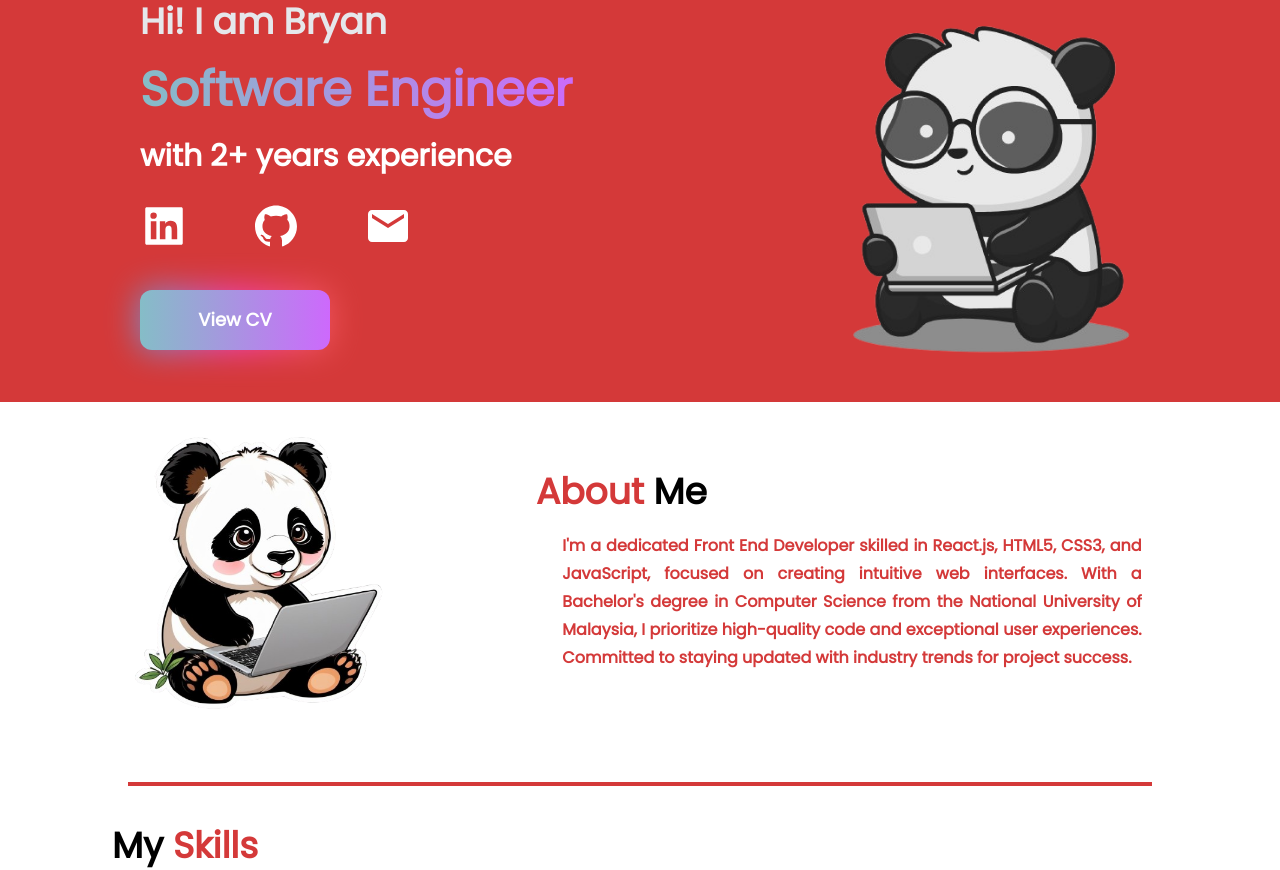
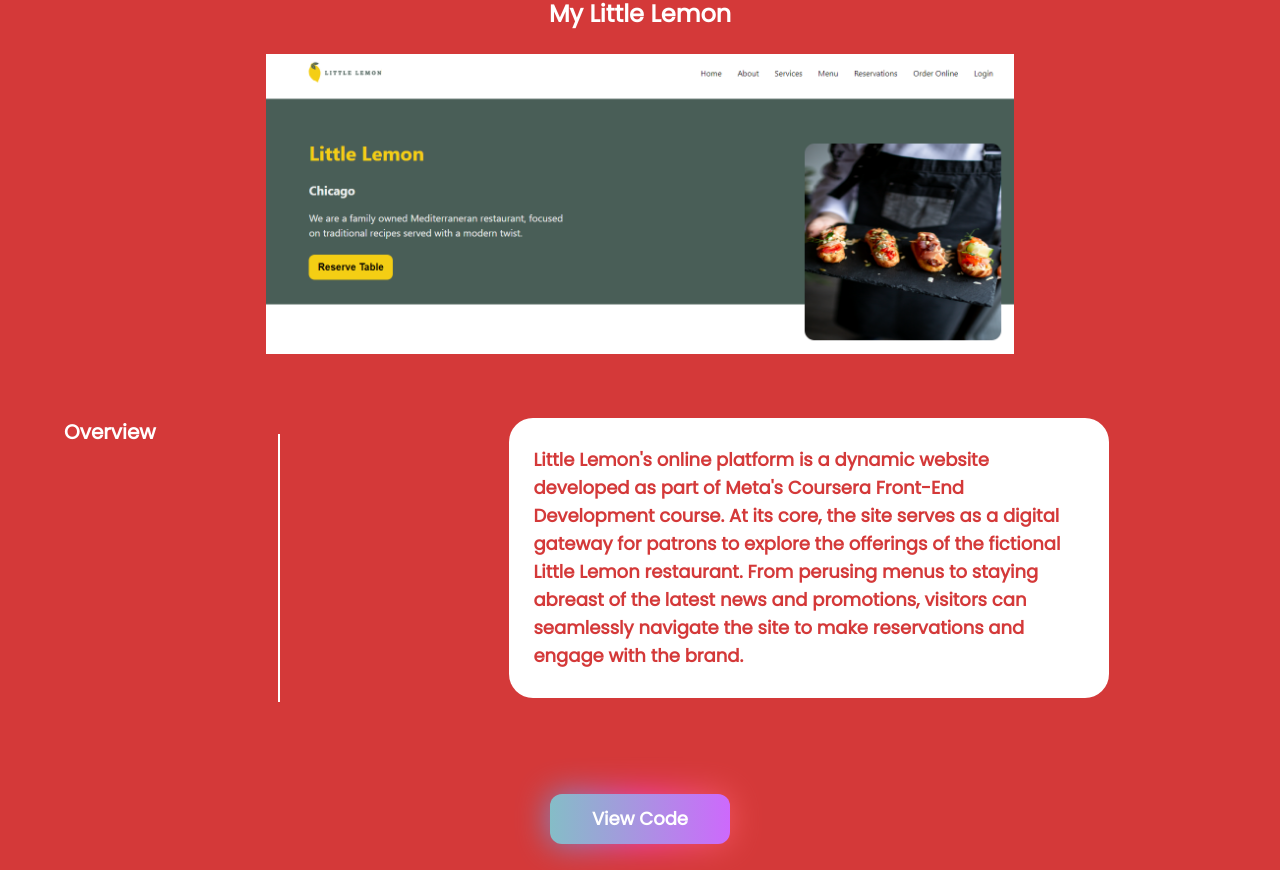
Before and after one commit to kalilim269/my-portfolio, a React (Create React App) app: page /little-lemon in a window 1280 px wide. Shown: the part 134-1004 px from the top of the page. Built offline with nearby package versions, Linux system fonts and the light colour scheme.

Commit message:
update project

```diff
--- a/src/App.js
+++ b/src/App.js
@@ -1,27 +1,21 @@
-import About from "./components/About";
-import Contact from "./components/Contact";
-import Experience from "./components/Experience";
+import Navbar from "./components/Navbar";
 import Footer from "./components/Footer";
-import Home from "./components/Home";
-import Navbar from "./components/Navbar";
-import Work from "./components/Work";
-import Skill from "./components/Skills";
-
+import HomePage from "./pages/HomePage";
+import LittleLemon from "./pages/LittleLemon";
+import { BrowserRouter as Router, Routes, Route } from "react-router-dom";
 
 function App() {
   return (
-    <div>
-      <Navbar/>
-      <Home/>
-      <About/>
-      <Skill />
-      <Work/>
-      <Experience/>
-      <Contact/>
-      <Footer/>
-
-    </div>
-
+    <Router>
+      <div>
+        <Navbar />
+        <Routes>
+          <Route path="/" element={<HomePage />} />
+          <Route path="/little-lemon" element={<LittleLemon />} />
+        </Routes>
+        <Footer />
+      </div>
+    </Router>
   );
 }
 
--- a/src/components/Home.jsx
+++ b/src/components/Home.jsx
@@ -4,9 +4,11 @@ import { AiFillLinkedin, AiFillGithub } from "react-icons/ai";
 import { TypeAnimation } from "react-type-animation";
 import { MdEmail } from "react-icons/md";
 import myresume from "../assets/my-resume.pdf"
+import Navbar from "./Navbar";
 
-const Hero = () => {
+const Home = () => {
   return (
+
     <div>
       <div
         className="my-7 sm:my-0 max-w-[1200px] h-[80vh] h-auto mx-auto py-[2em] flex flex-col-reverse sm:flex-row justify-center align-center"
@@ -14,7 +16,7 @@ const Hero = () => {
       >
         <div className="flex-col m-auto w-[500px] md:pl-0 pl-8">
           <p className="md:text-4xl sm:text-3xl text-xl font-bold text-gray-200">
-            Hi! I am Bryan
+            Hi! I am Ka Li
           </p>
           <h1 className="md:text-5xl sm:text-4xl text-3xl font-bold md:py-6">
             <TypeAnimation
@@ -72,4 +74,4 @@ const Hero = () => {
   );
 };
 
-export default Hero;
+export default Home;
--- a/src/components/Work.jsx
+++ b/src/components/Work.jsx
@@ -3,6 +3,7 @@ import proj1 from "../assets/proj1.png";
 import proj2 from "../assets/proj2.png";
 import proj3 from "../assets/proj3.png";
 import proj4 from "../assets/proj4.png";
+import LittleLemonWeb from "../assets/little-lemon-thumbnail.png"
 
 
 const Work = () => {
@@ -21,8 +22,8 @@ const Work = () => {
         </div>
 
         <div className="grid gap-4 grid-cols-2 sm:grid-cols-3 md:gap-6 xl:gap-8">
-          <a href="../little-lemon.jsx" target="blank" className="group h-48 overflow-hidden rounded-lg shadow-lg md:h-80">
-            <img src={proj1} alt="" className="h-full w-full object-cover object-center transition
+          <a href="/little-lemon" target="blank" className="group h-48 overflow-hidden rounded-lg shadow-lg md:h-80">
+            <img src={LittleLemonWeb} alt="" className="h-full w-full object-cover object-center transition
                                                duration-200 group-hover:scale-110" />
           </a>
 
--- /dev/null
+++ b/src/pages/HomePage.jsx
@@ -0,0 +1,22 @@
+import React from "react";
+import Work from "../components/Work";
+import Skill from "../components/Skills";
+import Home from "../components/Home";
+import About from "../components/About";
+import Contact from "../components/Contact";
+import Experience from "../components/Experience";
+
+const HomePage = () => {
+  return (
+    <div>
+      <Home />
+      <About />
+      <Skill />
+      <Work />
+      <Experience />
+      <Contact />
+    </div>
+  );
+};
+
+export default HomePage;
--- /dev/null
+++ b/src/pages/LittleLemon.jsx
@@ -0,0 +1,59 @@
+import React from "react";
+import LittleLemonWeb from "../assets/little-lemon.png";
+
+const LittleLemon = () => {
+  return (
+    <div className="bg-[#d43939] h-auto text-white">
+      <div className="flex justify-center pb-5">
+        <hr className="border-white border-2 w-4/5" />
+      </div>
+      <div className="flex flex-col justify-center items-center">
+        <div className="pt-3 pb-6 text-2xl text-white">My Little Lemon</div>
+        <img
+          src={LittleLemonWeb}
+          alt="little-lemon-web"
+          className="h-[180px] md:h-[300px]"
+        ></img>
+      </div>
+      <div className="flex flex-row p-[4em] gap-4">
+        <div className="text-xl">Overview</div>
+        <div className=" w-[2px] bg-white relative my-4 mx-auto"></div>
+
+        <div className=" mb-[20px] text-[#d43939] relative bg-white p-6 rounded-3xl max-w-[400px] md:max-w-[600px] sm:max-x-[600px] mx-auto">
+          <p className="text-sm md:text-lg py-1">
+            Little Lemon's online platform is a dynamic website developed as
+            part of Meta's Coursera Front-End Development course. At its core,
+            the site serves as a digital gateway for patrons to explore the
+            offerings of the fictional Little Lemon restaurant. From perusing
+            menus to staying abreast of the latest news and promotions, visitors
+            can seamlessly navigate the site to make reservations and engage
+            with the brand.
+          </p>
+        </div>
+      </div>
+      <div className="flex justify-center items-center">
+        <div className="relative inline-flex group my-3 ">
+          <div
+            className="absolute transition-all duration-1000 opacity-70 -inset-px bg-gradient-to-r
+                    from-[#44BCFF] via-[#FF44EC] to-[#FF675E] rounded-xl blur-lg group-hover:opacity-100
+                    group-hover:-inset-1 group-hover:duration-200"
+          ></div>
+          <a
+            href="https://github.com/kalilim269/little-lemon"
+            target="_blank"
+            rel="noopener noreferrer"
+            title="View Code"
+            role="button"
+            className="w-[180px] h-[50px] relative inline-flex items-center justify-center px-8 py-4 text-lg
+                    font-bold text-white transition-all duration-200 bg-primary-color font-pj rounded-xl
+                    focus:outline-none focus:ring-2 focus:ring-offset-2 focus:ring-gray-900"
+          >
+            View Code
+          </a>
+        </div>
+      </div>
+    </div>
+  );
+};
+
+export default LittleLemon;
--- a/src/pages/little-lemon.jsx
+++ /dev/null
@@ -1,9 +0,0 @@
-import React from 'react'
-
-const LittleLemon = () => {
-  return (
-    <div>little-lemon</div>
-  )
-}
-
-export default LittleLemon
```
Also changed, not shown: src/assets/little-lemon-thumbnail.png (added), src/assets/little-lemon.png (added).
